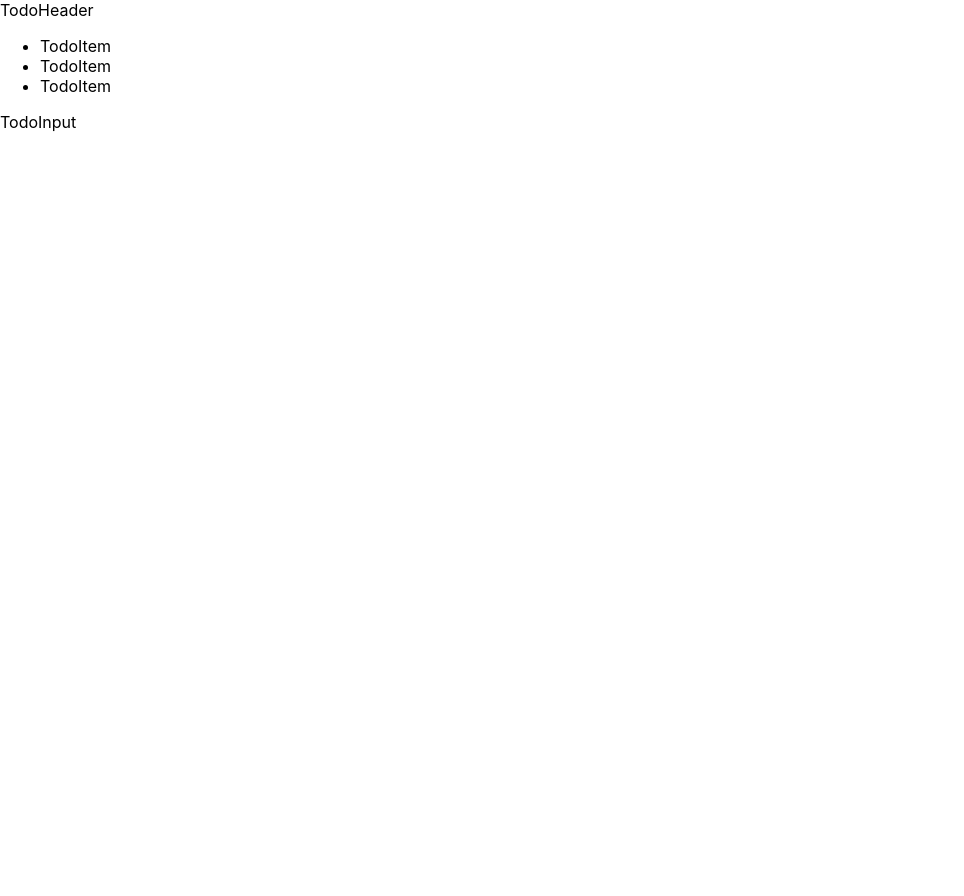
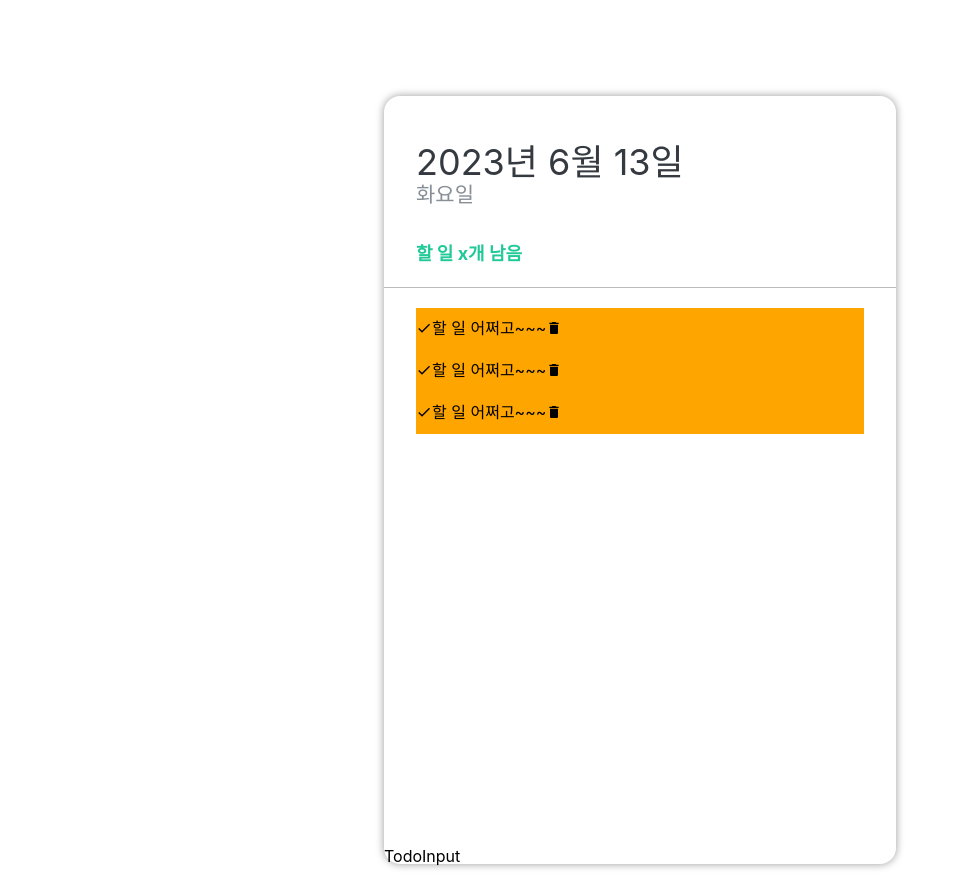
Before and after one commit to flatcalm/react-todo-app, a React (Create React App) app: page / in a window 1280 px wide. Shown: the whole page, without its empty margins (0-964 px from the left). Before the commit the page ends 800 px from the top, so only its background shows below. Built offline with nearby package versions, Linux system fonts and the light colour scheme.

Commit message:
# 3. scss 작성 중

```diff
--- a/public/index.html
+++ b/public/index.html
@@ -25,6 +25,8 @@
       Learn how to configure a non-root public URL by running `npm run build`.
     -->
     <title>일정 관리 프로그램</title>
+    <!--  reset css -->
+    <link rel="stylesheet" href="https://cdn.jsdelivr.net/npm/reset-css@5.0.1/reset.min.css">
   </head>
   <body>
     <noscript>You need to enable JavaScript to run this app.</noscript>
--- a/src/App.css
+++ b/src/App.css
@@ -1,38 +1,9 @@
-.App {
-  text-align: center;
+
+a {
+  color: inherit;
+  text-decoration: none;
 }
 
-.App-logo {
-  height: 40vmin;
-  pointer-events: none;
+body {
+  background: #e9ecef;
 }
-
-@media (prefers-reduced-motion: no-preference) {
-  .App-logo {
-    animation: App-logo-spin infinite 20s linear;
-  }
-}
-
-.App-header {
-  background-color: #282c34;
-  min-height: 100vh;
-  display: flex;
-  flex-direction: column;
-  align-items: center;
-  justify-content: center;
-  font-size: calc(10px + 2vmin);
-  color: white;
-}
-
-.App-link {
-  color: #61dafb;
-}
-
-@keyframes App-logo-spin {
-  from {
-    transform: rotate(0deg);
-  }
-  to {
-    transform: rotate(360deg);
-  }
-}
--- a/src/App.js
+++ b/src/App.js
@@ -1,5 +1,3 @@
-import logo from './logo.svg';
-import './App.css';
 import TodoTemplate from './components/TodoTemplate';
 
 function App() {
--- a/src/components/TodoHeader.js
+++ b/src/components/TodoHeader.js
@@ -1,8 +1,14 @@
 import React from 'react'
+
+import './scss/TodoHeader.scss'
 
 const TodoHeader = () => {
   return (
-    <div>TodoHeader</div>
+    <header>
+        <h1>2023년 6월 13일</h1>
+        <div className='day'>화요일</div>
+        <div className='tasks-left'>할 일 x개 남음</div>
+    </header>
   )
 }
 
--- a/src/components/TodoItem.js
+++ b/src/components/TodoItem.js
@@ -1,8 +1,17 @@
 import React from 'react'
+import { MdDelete, MdDone } from 'react-icons/md';
+
+import './scss/TodoItem.scss'
 
 const TodoItem = () => {
   return (
-    <li className='todo-list-item'>TodoItem</li>
+    <li className='todo-list-item'>
+        <div className='check-circle'>
+            <MdDone />
+        </div>
+        <span className='text'>할 일 어쩌고~~~</span>
+        <div className='remove'><MdDelete /></div>
+    </li>
   )
 }
 
--- a/src/components/TodoMain.js
+++ b/src/components/TodoMain.js
@@ -1,5 +1,7 @@
 import React from 'react'
 import TodoItem from './TodoItem';
+
+import './scss/TodoMain.scss'
 
 const TodoMain = () => {
   return (
--- a/src/components/TodoTemplate.js
+++ b/src/components/TodoTemplate.js
@@ -2,6 +2,8 @@
 import TodoHeader from './TodoHeader';
 import TodoMain from './TodoMain';
 import TodoInput from './TodoInput';
+
+import './scss/TodoTemplate.scss';
 
 const TodoTemplate = () => {
 
--- /dev/null
+++ b/src/components/scss/TodoHeader.scss
@@ -0,0 +1,26 @@
+
+// 변수 선언
+$my-dark-grey: #343a40;
+
+header {
+    padding: 48px 32px 24px;
+    border-bottom: 1px solid #bbb;
+
+    h1 {
+        font-size: 36px;
+        color: $my-dark-grey;
+    }
+
+    .day {
+        margin-top: 4px;
+        color: #868e96;
+        font-size: 21px;
+    }
+
+    .tasks-left {
+        color: #20c997;
+        font-size: 18px;
+        margin-top: 40px;
+        font-weight: 700;
+    }
+}
--- /dev/null
+++ b/src/components/scss/TodoItem.scss
@@ -0,0 +1,6 @@
+
+.todo-list-item {
+    display: flex;
+    padding: 12px 0;
+    background: orange;
+}
--- /dev/null
+++ b/src/components/scss/TodoMain.scss
@@ -0,0 +1,6 @@
+
+.todo-list {
+    flex: 1;
+    padding: 20px 32px 48px;
+    overflow: auto;
+}
--- /dev/null
+++ b/src/components/scss/TodoTemplate.scss
@@ -0,0 +1,16 @@
+
+.TodoTemplate {
+    width: 512px;
+    height: 768px;
+
+    position: relative;
+    background: #fff;
+    border-radius: 16px;
+    box-shadow: 0 0 8px rgba(0, 0, 0, 0.4);
+
+    // 페이지 중앙 정렬
+    margin: 96px auto 32px;
+
+    display: flex;
+    flex-direction: column;
+}
```
